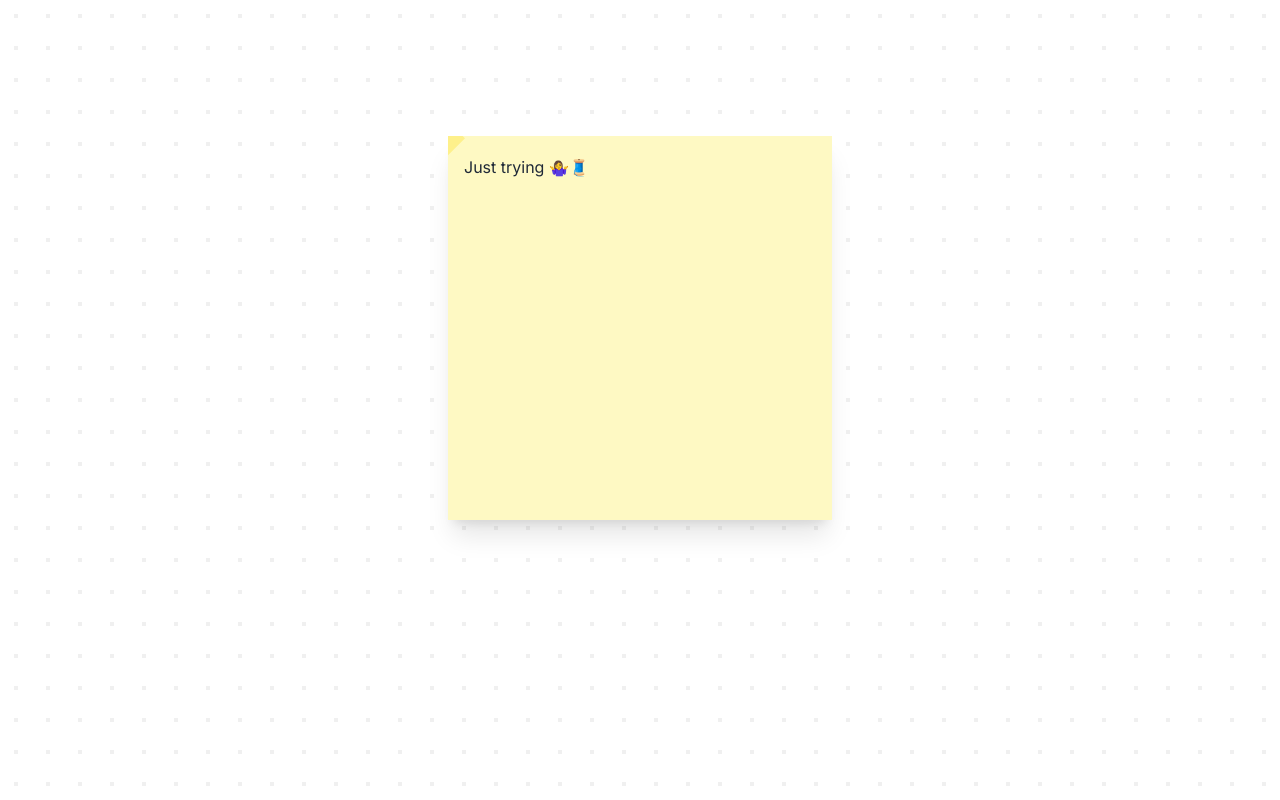
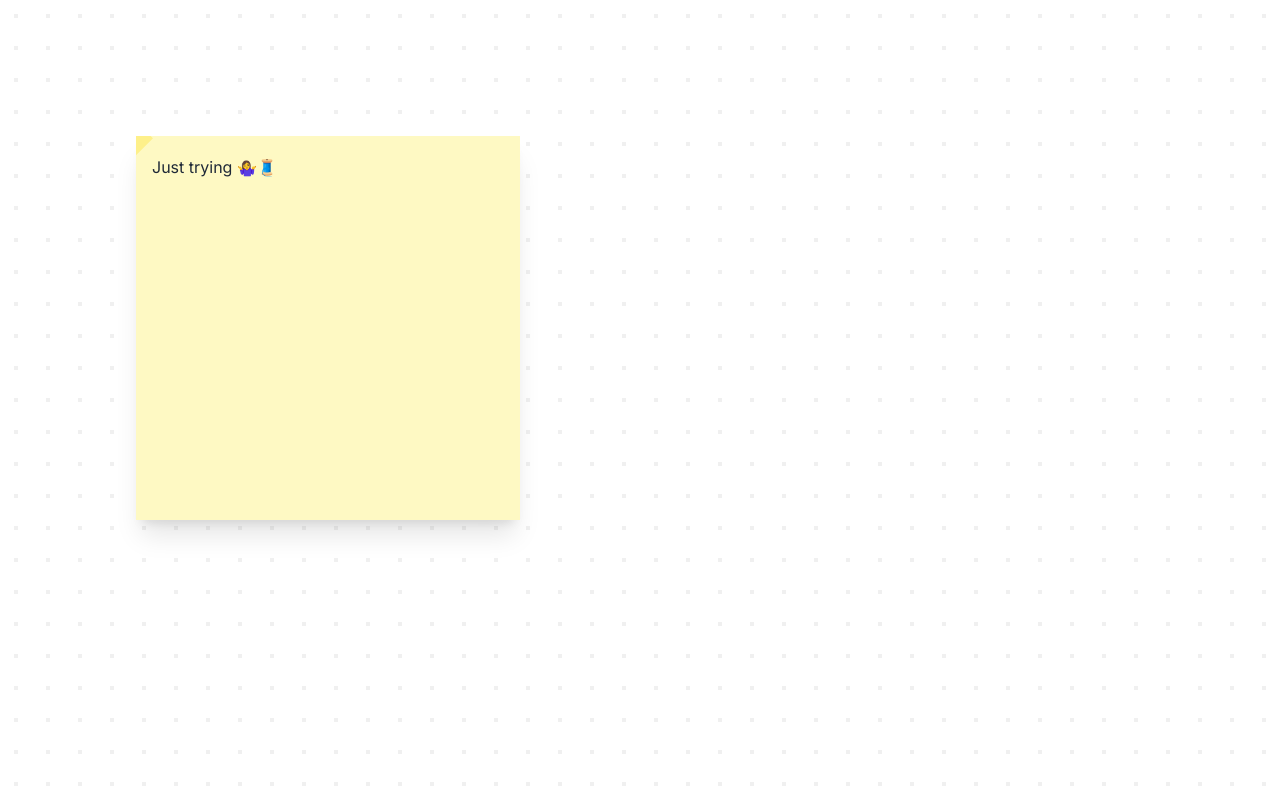
Before and after one commit to alejorrojas/portfolio-alejo, a Next.js app: page / in a window 1280 px wide. Built offline with nearby package versions, Linux system fonts and the light colour scheme.

Commit message:
add useRef support

```diff
--- a/app/features/Note/index.tsx
+++ b/app/features/Note/Note.component.tsx
@@ -1,14 +1,15 @@
 import { ReactProps } from "@/app/types";
-import { FC } from "react";
+import { FC, useRef } from "react";
 import Draggable from "react-draggable";
 
 
 
 const Note: FC<ReactProps> = ({ children }) => {
+    const nodeRef = useRef(null);
 
     return (
-        <Draggable>
-            <div   className="text-gray-800 text-xl h-96 w-96 m-10 cursor-pointer p-4 bg-yellow-100 shadow-xl relative overflow-hidden">
+        <Draggable nodeRef={nodeRef}>
+            <div ref={nodeRef}  className="text-gray-800 text-xl h-96 w-96 m-10 cursor-pointer p-4 bg-yellow-100 shadow-xl relative overflow-hidden">
                 <div className=" absolute top-0 left-0 w-4 h-8 bg-yellow-200 transform rotate-45 -translate-x-2 -translate-y-2"></div>
                 {children}
             </div>
--- /dev/null
+++ b/app/features/Note/index.ts
@@ -0,0 +1,3 @@
+import Note from "./Note.component";
+
+export default Note
--- a/app/page.tsx
+++ b/app/page.tsx
@@ -1,9 +1,9 @@
 'use client'
-import Note from './features/Note'
+import Note from "./features/Note"
 
 export default function Home() {
   return (
-    <main className="flex min-h-screen bg-radial-pattern flex-col items-center justify-start p-24">
+    <main className="flex min-h-screen bg-radial-pattern justify-start p-24">
       <Note>
         <small>Just trying 🤷‍♀️🧵</small>
       </Note>
```
